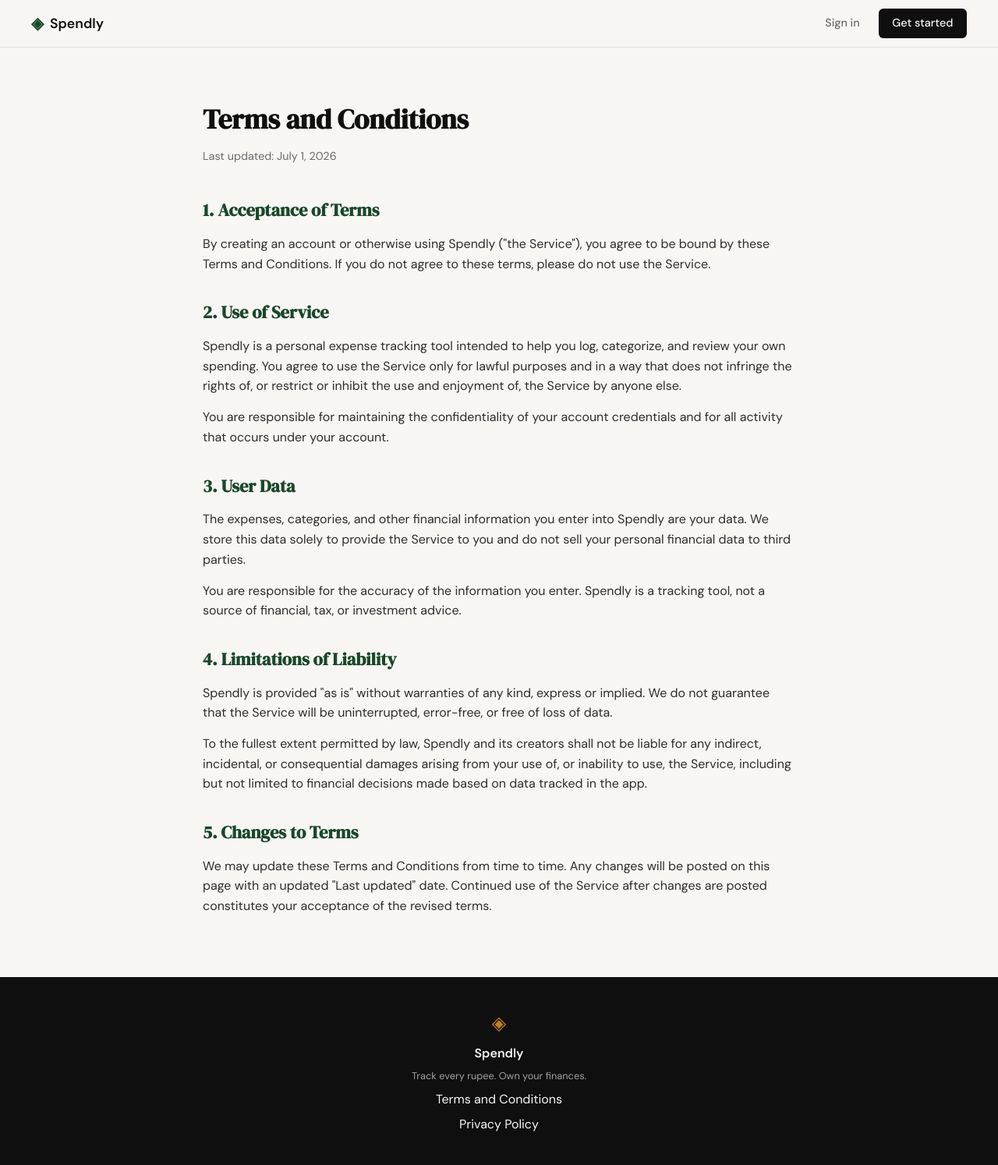
After one commit to PaulShivers/spendly, a Flask app: page /terms in a window 1280 px wide. The commit adds this page. Shown: the whole page at 78% size. Run offline with Flask 3, Linux system fonts and the light colour scheme.

Commit message:
landing: add terms and conditions page and route

```diff
--- a/app.py
+++ b/app.py
@@ -20,6 +20,11 @@ def register():
 @app.route("/login")
 def login():
     return render_template("login.html")
+
+
+@app.route("/terms")
+def terms():
+    return render_template("terms.html")
 
 
 # ------------------------------------------------------------------ #
--- a/static/css/style.css
+++ b/static/css/style.css
@@ -508,6 +508,48 @@ a { color: inherit; text-decoration: none; }
 }
 
 /* ------------------------------------------------------------------ */
+/* Legal pages                                                         */
+/* ------------------------------------------------------------------ */
+
+.legal-section {
+    padding: 4rem 2rem;
+}
+
+.legal-container {
+    max-width: 760px;
+    margin: 0 auto;
+}
+
+.legal-title {
+    font-family: var(--font-display);
+    font-size: 2.2rem;
+    margin-bottom: 0.5rem;
+}
+
+.legal-updated {
+    color: var(--ink-muted);
+    font-size: 0.9rem;
+    margin-bottom: 2.5rem;
+}
+
+.legal-content h2 {
+    font-family: var(--font-display);
+    font-size: 1.4rem;
+    color: var(--accent);
+    margin: 2rem 0 0.75rem;
+}
+
+.legal-content p,
+.legal-content li {
+    color: var(--ink-soft);
+    margin-bottom: 0.9rem;
+}
+
+.legal-content ul {
+    padding-left: 1.25rem;
+}
+
+/* ------------------------------------------------------------------ */
 /* Responsive                                                          */
 /* ------------------------------------------------------------------ */
 
--- a/templates/base.html
+++ b/templates/base.html
@@ -34,6 +34,8 @@
             <span class="brand-icon">◈</span>
             <span class="footer-name">Spendly</span>
             <p class="footer-copy">Track every rupee. Own your finances.</p>
+            <a href="{{ url_for('terms') }}">Terms and Conditions</a>
+            <a href="#">Privacy Policy</a>
         </div>
     </footer>
 
--- /dev/null
+++ b/templates/terms.html
@@ -0,0 +1,66 @@
+{% extends "base.html" %}
+
+{% block title %}Terms and Conditions — Spendly{% endblock %}
+
+{% block content %}
+
+<section class="legal-section">
+    <div class="legal-container">
+        <h1 class="legal-title">Terms and Conditions</h1>
+        <p class="legal-updated">Last updated: July 1, 2026</p>
+
+        <div class="legal-content">
+            <h2>1. Acceptance of Terms</h2>
+            <p>
+                By creating an account or otherwise using Spendly ("the Service"), you agree to be
+                bound by these Terms and Conditions. If you do not agree to these terms, please do
+                not use the Service.
+            </p>
+
+            <h2>2. Use of Service</h2>
+            <p>
+                Spendly is a personal expense tracking tool intended to help you log, categorize,
+                and review your own spending. You agree to use the Service only for lawful purposes
+                and in a way that does not infringe the rights of, or restrict or inhibit the use
+                and enjoyment of, the Service by anyone else.
+            </p>
+            <p>
+                You are responsible for maintaining the confidentiality of your account credentials
+                and for all activity that occurs under your account.
+            </p>
+
+            <h2>3. User Data</h2>
+            <p>
+                The expenses, categories, and other financial information you enter into Spendly are
+                your data. We store this data solely to provide the Service to you and do not sell
+                your personal financial data to third parties.
+            </p>
+            <p>
+                You are responsible for the accuracy of the information you enter. Spendly is a
+                tracking tool, not a source of financial, tax, or investment advice.
+            </p>
+
+            <h2>4. Limitations of Liability</h2>
+            <p>
+                Spendly is provided "as is" without warranties of any kind, express or implied. We
+                do not guarantee that the Service will be uninterrupted, error-free, or free of loss
+                of data.
+            </p>
+            <p>
+                To the fullest extent permitted by law, Spendly and its creators shall not be liable
+                for any indirect, incidental, or consequential damages arising from your use of, or
+                inability to use, the Service, including but not limited to financial decisions made
+                based on data tracked in the app.
+            </p>
+
+            <h2>5. Changes to Terms</h2>
+            <p>
+                We may update these Terms and Conditions from time to time. Any changes will be
+                posted on this page with an updated "Last updated" date. Continued use of the
+                Service after changes are posted constitutes your acceptance of the revised terms.
+            </p>
+        </div>
+    </div>
+</section>
+
+{% endblock %}
```
